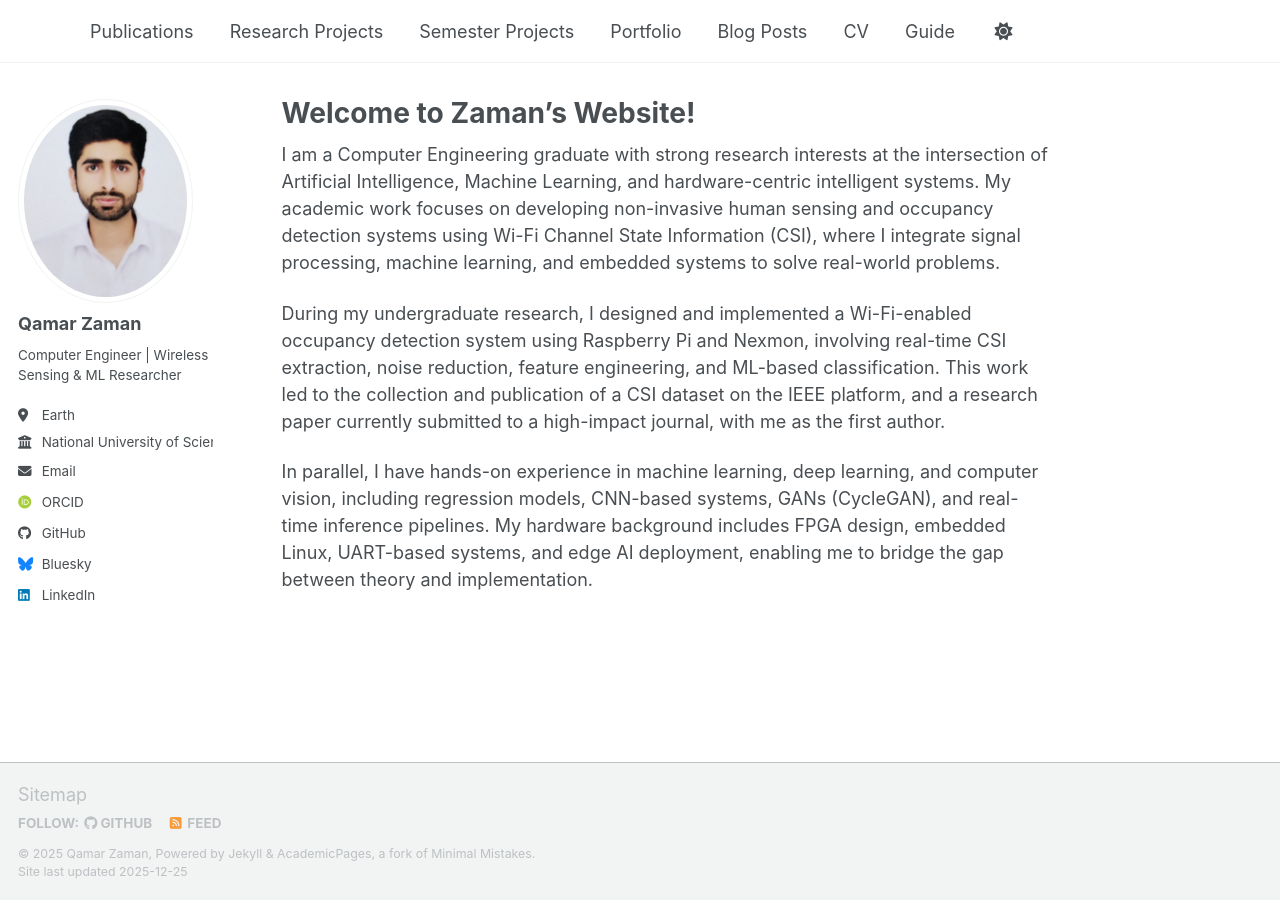
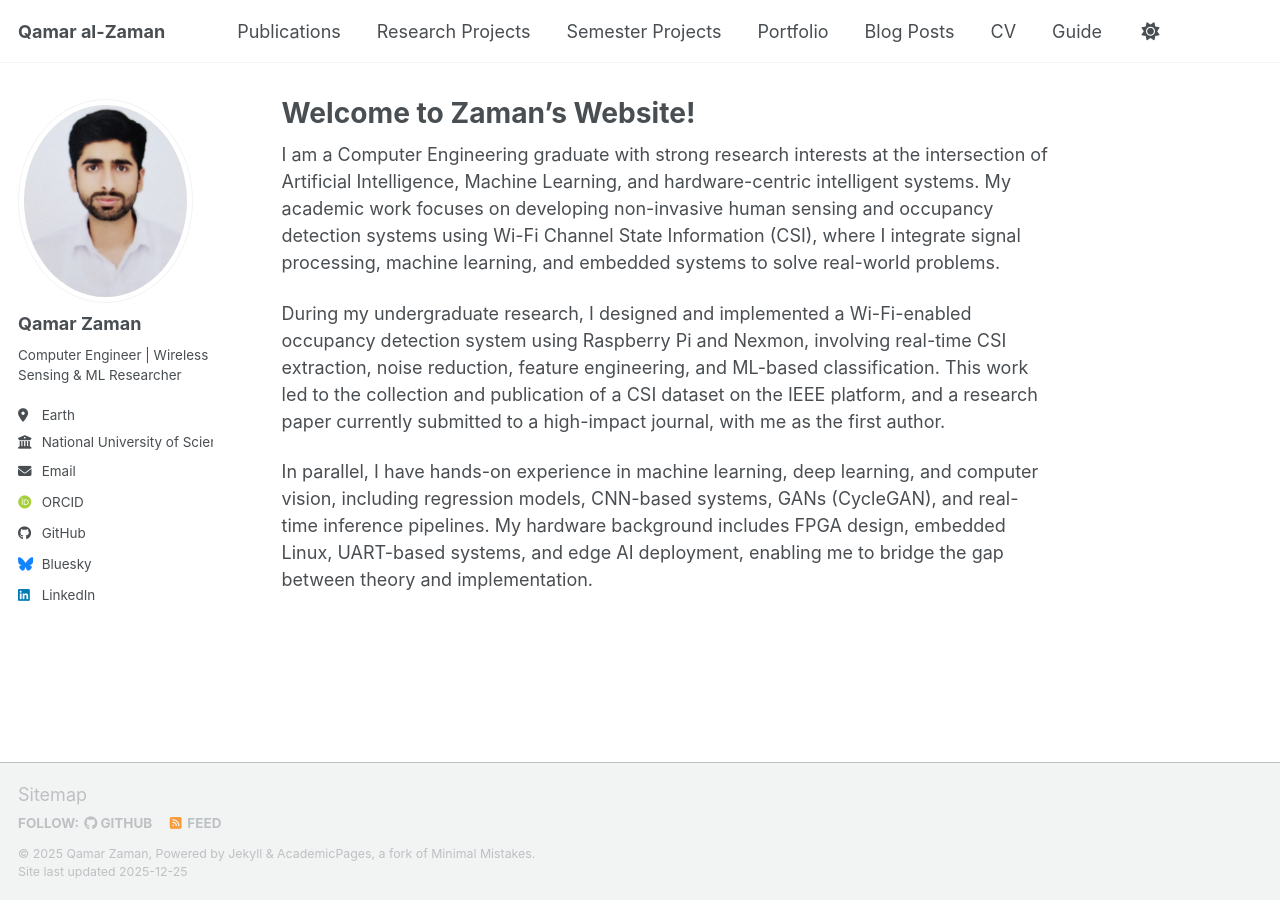
Before and after one commit to qzaman243/qzaman243.github.io, a Jekyll site: the page built from _pages/about.md, in a window 1280 px wide. Built offline with Jekyll 4.4.1, drawn with Linux system fonts in a browser that asks for light colours; some web fonts are replaced; a script bundle is joined from its source files by our own code; library files that are not in the unit come from our copies.

Commit message:
Update site title in configuration file

```diff
--- a/_config.yml
+++ b/_config.yml
@@ -9,7 +9,7 @@
 # Basic Site Settings
 locale                   : "en-US"
 site_theme               : "default" # the available themes options are "default", "air", "sunrise", "mint", "dirt" and "contrast"
-title                    : ""
+title                    : "Qamar al-Zaman"
 title_separator          : "-"
 name                     : &name "Qamar Zaman"
 description              : &description "Your Name's academic portfolio"   # Update this with a general description of your site, this is the default if not overridden by a page
```
